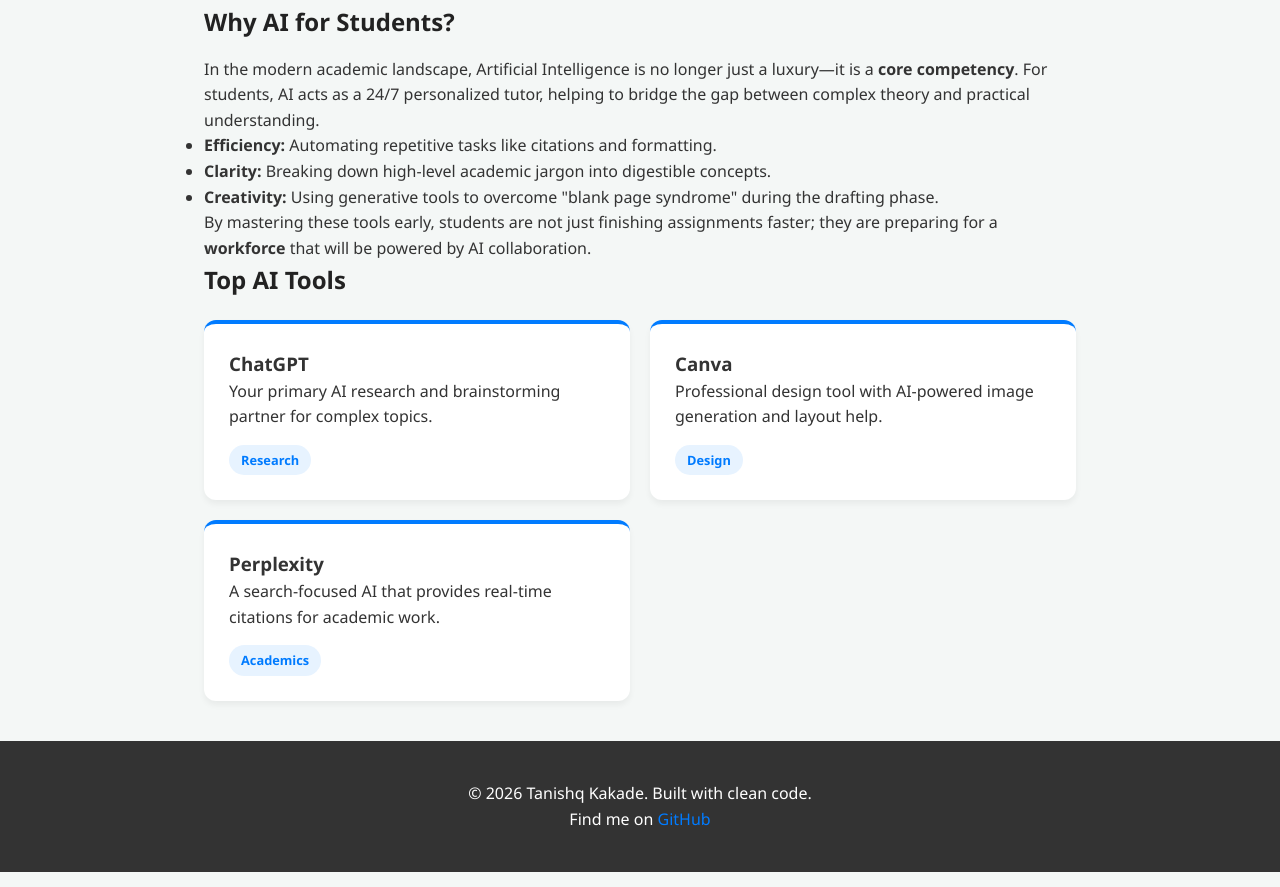
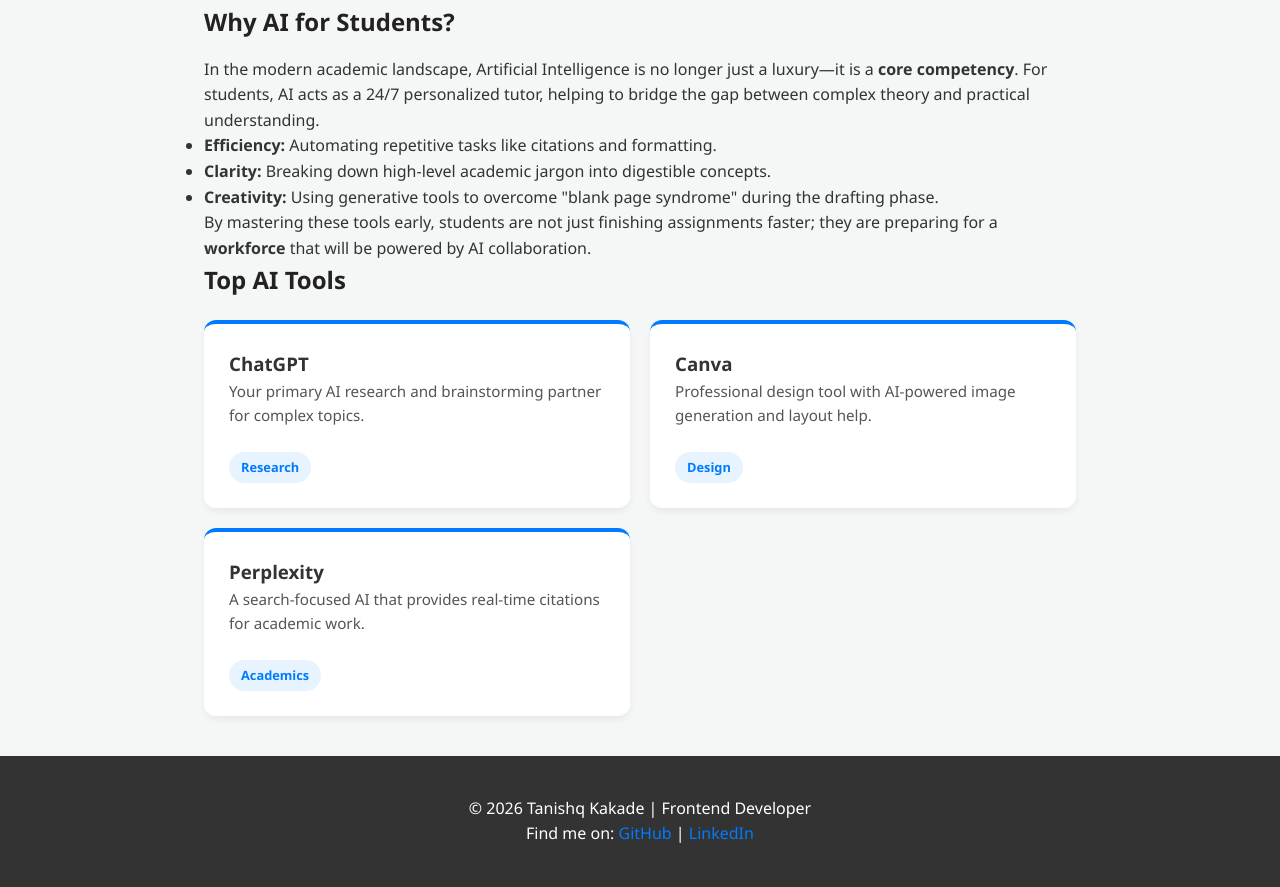
Before and after one commit to TanishqK-Dev/ai-student-guide, a plain HTML site: page Index.html in a window 1280 px wide. Shown: the part 354-1241 px from the top of the page. Drawn offline with Linux system fonts and the light colour scheme.

Commit message:
Add files via upload

```diff
--- a/Index.html
+++ b/Index.html
@@ -67,9 +67,12 @@
         </section>
     </main>
 
-    <footer>
-        <p>&copy; 2026 Tanishq Kakade. Built with clean code.</p>
-        <p>Find me on <a href="YOUR_GITHUB_LINK_HERE">GitHub</a></p>
+        <footer>
+        <p>&copy; 2026 Tanishq Kakade | Frontend Developer</p>
+        <p>Find me on:
+            <a href="https://github.com/TanishqK-Dev">GitHub</a> |
+            <a href="https://www.linkedin.com/in/tanishq-kakade-8463213b9">LinkedIn</a>
+        </p>
     </footer>
 
 </body>
--- a/Style.css
+++ b/Style.css
@@ -1,4 +1,8 @@
 /* 1. General Reset & Base Styles */
+html {
+    scroll-behavior: smooth;
+}
+
 * {
     margin: 0;
     padding: 0;
@@ -112,3 +116,9 @@
     color: #007bff;
     text-decoration: none;
 }
+
+.tool-card p {
+    font-size: 0.95rem;
+    color: #555;
+    margin-bottom: 10px;
+}
```
